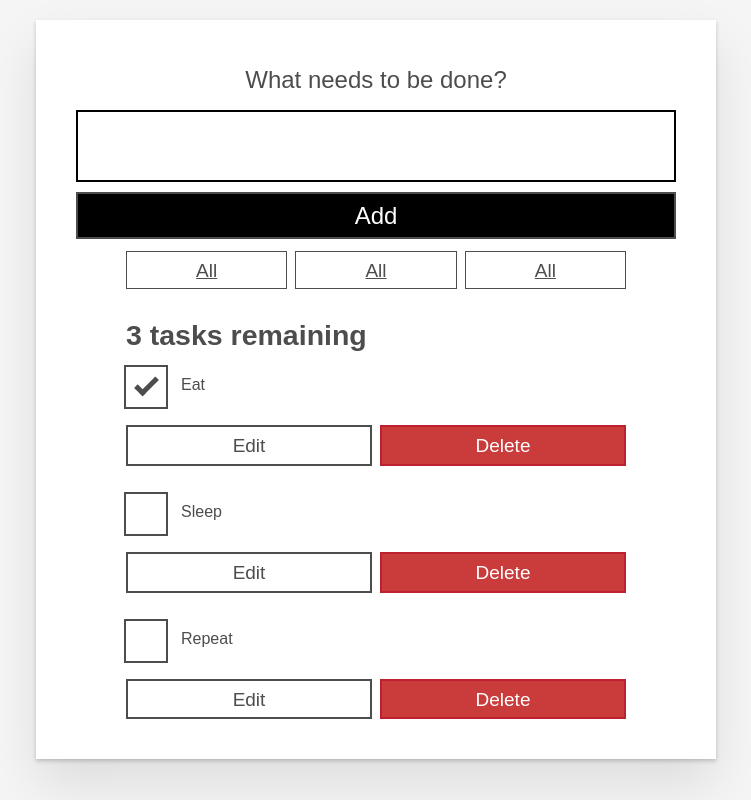
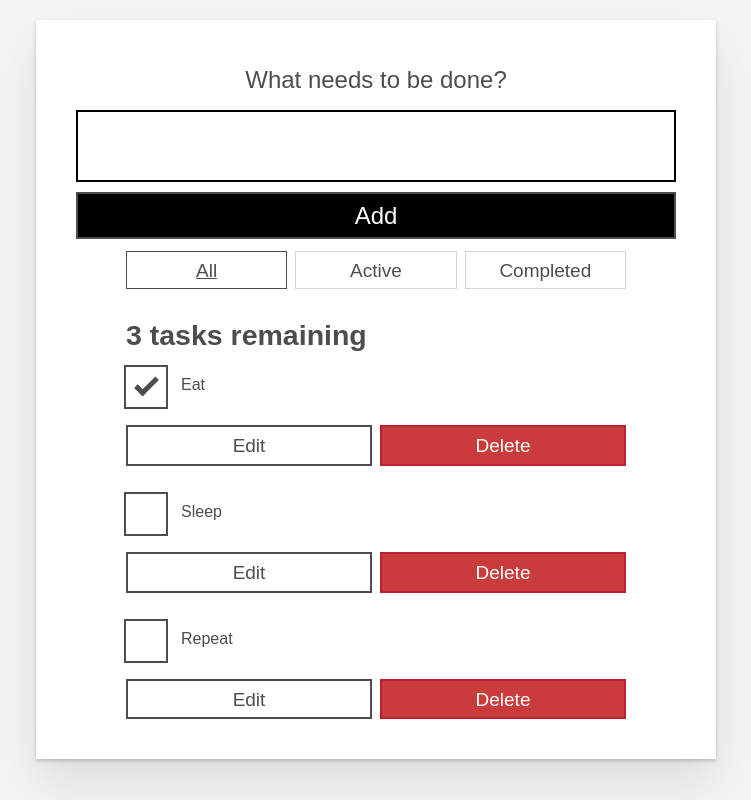
Before and after one commit to ChitaChita/cta-todo-react, a React (Create React App) app: page / in a window 1280 px wide. Shown: the whole page, without its empty margins (264-1015 px from the left). Built offline with nearby package versions, Linux system fonts and the light colour scheme.

Commit message:
フィルターボタン変更

```diff
--- a/src/App.js
+++ b/src/App.js
@@ -4,8 +4,16 @@
 import Todo from "./components/Todo";
 import { nanoid } from "nanoid";
 
+const FILTER_MAP = {
+  All: () => true,
+  Active: task => !task.completed,
+  Completed: task => task.completed
+};
+const FILTER_NAMES = Object.keys(FILTER_MAP);
+
 function App(props) {
   const [tasks, setTasks] = useState(props.tasks);
+  const [filter, setFilter] = useState('All');
 
   function addTask(name) {
     const newTask = { id: "todo-" + nanoid(), name: name, completed: false };
@@ -29,10 +37,10 @@
   }
   function editTask(id, newName) {
     const editedTaskList = tasks.map(task => {
-    // if this task has the same ID as the edited task
+      // if this task has the same ID as the edited task
       if (id === task.id) {
         //
-        return {...task, name: newName}
+        return { ...task, name: newName }
       }
       return task;
     });
@@ -53,6 +61,14 @@
     />
   )
   );
+  const filterList = FILTER_NAMES.map(name => (
+    <FilterButton
+      key={name}
+      name={name}
+      isPressed={name === filter}
+      setFilter={setFilter}
+    />
+  ));
   const tasksNoun = taskList.length !== 1 ? 'tasks' : 'task';
   const headingText = `${taskList.length} ${tasksNoun} remaining`;
 
@@ -61,9 +77,7 @@
     <div className="todoapp stack-large">
       <Form addTask={addTask} />
       <div className="filters btn-group stack-exception">
-        <FilterButton />
-        <FilterButton />
-        <FilterButton />
+        {filterList}
       </div>
       <h2 id="list-heading">{headingText}</h2>
       <ul
--- a/src/components/FilterButton.js
+++ b/src/components/FilterButton.js
@@ -2,12 +2,18 @@
 
 function FilterButton(props) {
   return (
-    <button type="button" className="btn toggle-btn" aria-pressed="true">
-    <span className="visually-hidden">Show </span>
-    <span>all </span>
-    <span className="visually-hidden"> tasks</span>
+    <button
+      type="button"
+      className="btn toggle-btn"
+      aria-pressed={props.isPressed}
+      onClick={() => props.setFilter(props.name)}
+    >
+      <span className="visually-hidden">Show </span>
+      <span>{props.name}</span>
+      <span className="visually-hidden"> tasks</span>
     </button>
   );
 }
 
+
 export default FilterButton;
```
